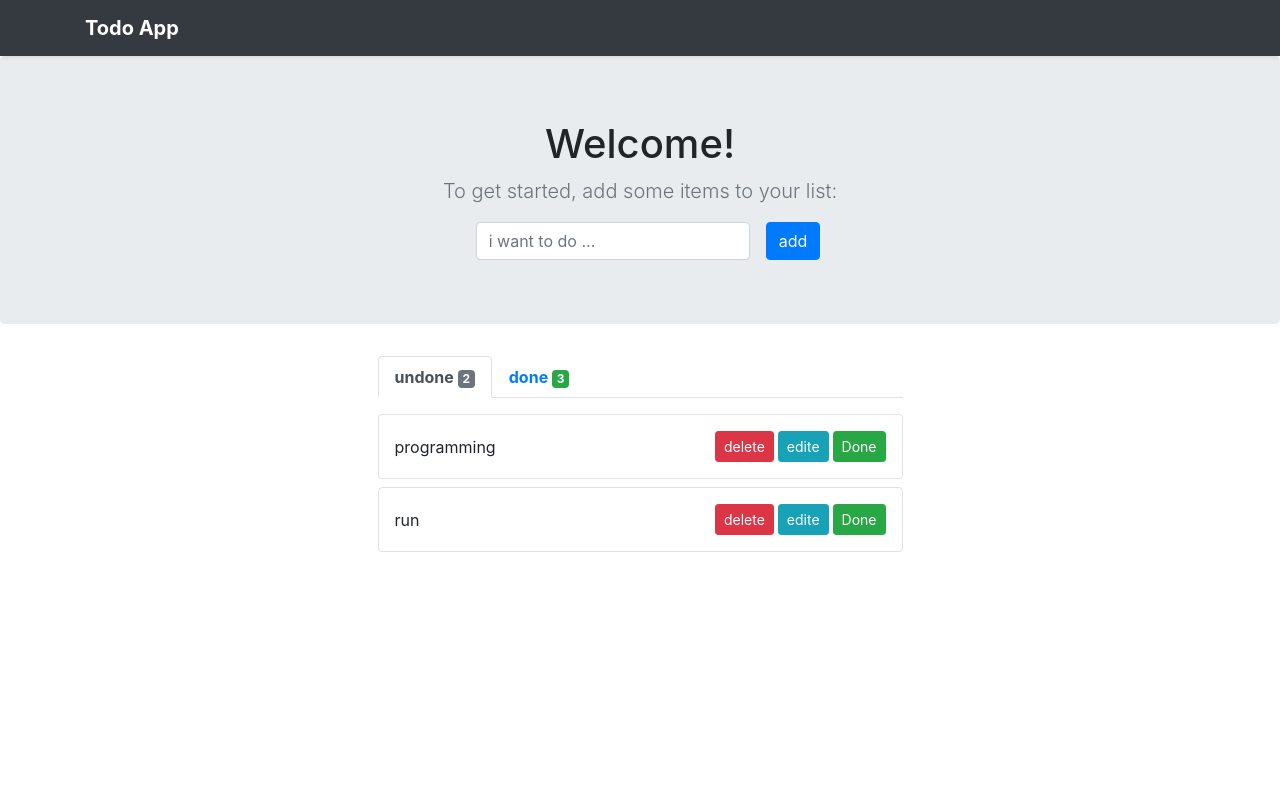
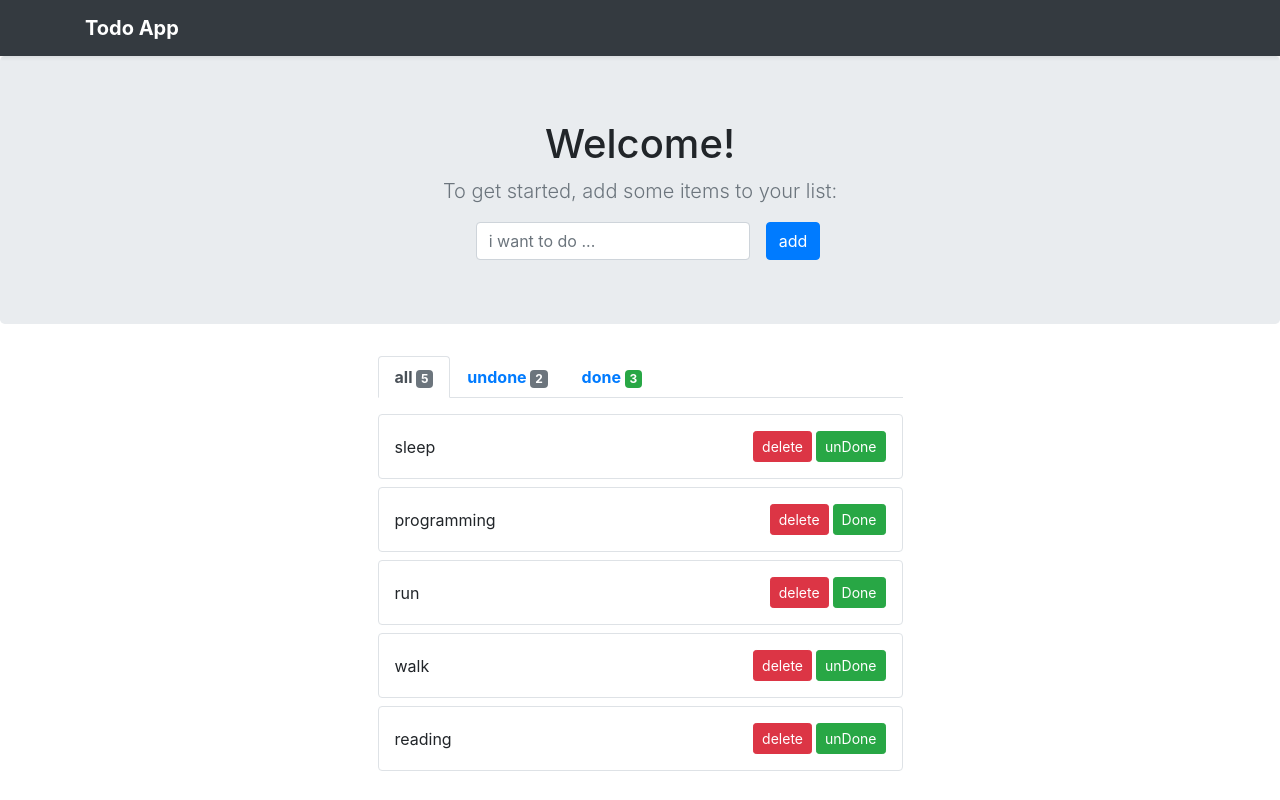
Before and after one commit to fezebr/todolist-vue, a Vue app: page / in a window 1280 px wide. Built offline with nearby package versions, Linux system fonts and the light colour scheme.

Commit message:
add pinia

```diff
--- a/package.json
+++ b/package.json
@@ -9,6 +9,7 @@
   "dependencies": {
     "bootstrap-vue": "^2.21.2",
     "core-js": "^3.6.5",
+    "pinia": "^2.0.23",
     "vue": "^3.0.0"
   },
   "devDependencies": {
--- a/src/App.vue
+++ b/src/App.vue
@@ -4,7 +4,7 @@
       <Header />
       <main>
         <section class="jumbotron">
-          <AddTask @add-task="addTask" />
+          <AddTask />
         </section>
         <div class="todosList">
           <div class="container">
@@ -14,37 +14,55 @@
                   <a
                     :class="[
                       'nav-item nav-link font-weight-bold',
-                      !doneStatus ? 'active' : '',
+                      doneStatus === 'all' ? 'active' : '',
                     ]"
                     id="nav-home-tab"
-                    @click="setStatus(false)"
+                    @click="setStatus('all')"
                   >
-                    undone
+                    all
                     <span class="badge badge-secondary">{{
-                      tasks.filter((i) => i.status == false).length
+                      allTasks.length
                     }}</span>
                   </a>
                   <a
                     :class="[
                       'nav-item nav-link font-weight-bold',
-                      doneStatus ? 'active' : '',
+                      doneStatus === 'unCompletedTasks' ? 'active' : '',
+                    ]"
+                    id="nav-home-tab"
+                    @click="setStatus('unCompletedTasks')"
+                  >
+                    undone
+                    <span class="badge badge-secondary">{{
+                      unCompletedTasks.length
+                    }}</span>
+                  </a>
+                  <a
+                    :class="[
+                      'nav-item nav-link font-weight-bold',
+                      doneStatus === 'completedTasks' ? 'active' : '',
                     ]"
                     id="nav-profile-tab"
-                    @click="setStatus(true)"
+                    @click="setStatus('completedTasks')"
                   >
                     done
                     <span class="badge badge-success">{{
-                      tasks.filter((i) => i.status == true).length
+                      completedTasks.length
                     }}</span>
                   </a>
                 </div>
               </nav>
 
               <Tasks
-                :tasks="tasks.filter((i) => i.status === doneStatus)"
+                :tasks="
+                  doneStatus === 'all'
+                    ? allTasks
+                    : doneStatus === 'completedTasks'
+                    ? completedTasks
+                    : unCompletedTasks
+                "
                 @handle-status="handleStatus"
                 @delete-task="handleDeleteTask"
-                @edite-task="handleEditTask"
               />
             </div>
           </div>
@@ -62,34 +80,28 @@ import Header from "./components/Header";
 import AddTask from "./components/AddTask";
 import Tasks from "./components/Tasks";
 import { ref } from "@vue/reactivity";
+import { useTasksStore } from "./stores/tasks.store";
+import { computed } from "@vue/runtime-core";
+import { storeToRefs } from "pinia";
 
-const tasks = ref([
-  { id: 1, text: "sleep", status: true, editInput: false },
-  { id: 2, text: "programming", status: false, editInput: false },
-  { id: 3, text: "run", status: false, editInput: false },
-  { id: 4, text: "walk", status: true, editInput: false },
-  { id: 5, text: "reading", status: true, editInput: false },
-]);
-const doneStatus = ref(false);
-
-////// Add
-const addTask = (task) => tasks.value.push(task);
+const doneStatus = ref("all");
+const tasksStore = useTasksStore();
+const { allTasks, unCompletedTasks, completedTasks } = storeToRefs(tasksStore);
 
 ///// delete
-const handleDeleteTask = (id) =>
-  (tasks.value = tasks.value.filter((i) => i.id !== id));
+const handleDeleteTask = (id) => tasksStore.handleDeleteTask(id);
 
 ///// change tabs
-const setStatus = (status) => (doneStatus.value = status);
+const setStatus = (status) => {
+  doneStatus.value = status;
+};
 
-///// change status
-const handleStatus = (id) => {
-  const todoIndex = tasks.value.findIndex((item) => item.id === id);
-  tasks.value[todoIndex].status = !tasks.value[todoIndex].status;
-};
-//edite task
-const handleEditTask = (id) => {
-  const todoIndex = tasks.value.findIndex((item) => item.id === id);
-  tasks.value[todoIndex].editInput = !tasks.value[todoIndex].editInput;
-};
+// ///// change status
+const handleStatus = (id) => tasksStore.handleStatus(id);
+
+// // //edite task
+// const handleEditTask = (id) => {
+//   //   const todoIndex = tasks.value.findIndex((item) => item.id === id);
+//   //   tasks.value[todoIndex].editInput = !tasks.value[todoIndex].editInput;
+// };
 </script>
--- a/src/components/AddTask.vue
+++ b/src/components/AddTask.vue
@@ -18,21 +18,22 @@
 
 <script setup>
 import { ref } from "@vue/reactivity";
+import { useTasksStore } from "../stores/tasks.store";
 
 const text = ref("");
-const emit = defineEmits(["add-task"]);
+
+const tasksStore = useTasksStore();
+
 const onSubmit = (e) => {
   e.preventDefault();
-  const newTask = {
-    id: Math.floor(Math.random() * 1000000),
-    text: text.value,
-    status: false,
-  };
 
-  if (!text.value) {
-    alert("text field id empty");
-  } else {
-    emit("add-task", newTask);
+  if (!text.value) alert("text field id empty");
+  else {
+    tasksStore.addTask({
+      id: Math.floor(Math.random() * 1000000),
+      text: text.value,
+      status: false,
+    });
     text.value = "";
   }
 };
--- a/src/components/Task.vue
+++ /dev/null
@@ -1,45 +0,0 @@
-<template>
-  <div
-    class="d-flex justify-content-between align-items-center border rounded p-3"
-  >
-    <div>
-      <div>{{ task.text }}</div>
-      <div v-if="task.editInput">
-        <input type="text" v-model="task.text" />
-      </div>
-    </div>
-
-    <div>
-      <button
-        type="button"
-        class="btn btn-danger btn-sm ml-1"
-        @click="$emit('delete-task', task.id)"
-      >
-        delete
-      </button>
-
-      <button
-        type="button"
-        class="btn btn-info btn-sm ml-1"
-        @click="$emit('edite-task', task.id)"
-      >
-        edite
-      </button>
-
-      <button
-        type="button"
-        class="btn btn-success btn-sm ml-1"
-        @click="$emit('handle-status', task.id)"
-      >
-        {{ task.status ? "unDone" : "Done" }}
-      </button>
-    </div>
-  </div>
-</template>
-
-<script setup>
-defineProps({
-  task: Object,
-});
-defineEmits(["delete-task", "handle-status", "edite-task"]);
-</script>
--- a/src/components/Tasks.vue
+++ b/src/components/Tasks.vue
@@ -1,17 +1,53 @@
 <template>
   <div v-for="task in tasks" :key="task.id" class="col-6 mb-2">
-    <Task
-      :task="task"
-      @delete-task="$emit('delete-task', task.id)"
-      @handle-status="$emit('handle-status', task.id)"
-      @edite-task="$emit('edite-task', task.id)"
-    />
+    <div
+      class="
+        d-flex
+        justify-content-between
+        align-items-center
+        border
+        rounded
+        p-3
+      "
+    >
+      <div>
+        <div>{{ task.text }}</div>
+        <!-- <div v-if="task.editInput">
+          <input type="text" v-model="task.text" />
+        </div> -->
+      </div>
+
+      <div>
+        <button
+          type="button"
+          class="btn btn-danger btn-sm ml-1"
+          @click="$emit('delete-task', task.id)"
+        >
+          delete
+        </button>
+
+        <!-- <button
+          type="button"
+          class="btn btn-info btn-sm ml-1"
+          @click="$emit('edite-task', task.id)"
+        >
+          edite
+        </button> -->
+
+        <button
+          type="button"
+          class="btn btn-success btn-sm ml-1"
+          @click="$emit('handle-status', task.id)"
+        >
+          {{ task.status ? "unDone" : "Done" }}
+        </button>
+      </div>
+    </div>
   </div>
 </template>
 
 <script setup>
 import { defineProps } from "@vue/runtime-core";
-import Task from "./Task";
 
 defineProps({
   tasks: Array,
--- a/src/main.js
+++ b/src/main.js
@@ -1,4 +1,5 @@
 import { createApp } from 'vue'
+import { createPinia } from 'pinia'
 import App from './App.vue'
 
-createApp(App).mount('#app')
+createApp(App).use(createPinia()).mount('#app')
--- /dev/null
+++ b/src/stores/tasks.store.js
@@ -0,0 +1,37 @@
+import { defineStore } from "pinia";
+
+export const useTasksStore = defineStore("tasksStore", {
+  state: () => ({
+    tasks: [
+      { id: 1, text: "sleep", status: true },
+      { id: 2, text: "programming", status: false },
+      { id: 3, text: "run", status: false },
+      { id: 4, text: "walk", status: true },
+      { id: 5, text: "reading", status: true },
+    ],
+  }),
+
+  getters: {
+    allTasks: (state) => {
+      return state.tasks;
+    },
+    completedTasks: (state) => {
+      return state.tasks.filter((i) => i.status == true);
+    },
+    unCompletedTasks: (state) => {
+      return state.tasks.filter((i) => i.status == false);
+    },
+  },
+  actions: {
+    addTask(task) {
+      this.tasks.push(task);
+    },
+    handleDeleteTask(taskId) {
+      this.tasks = this.tasks.filter((task) => task.id !== taskId);
+    },
+    handleStatus(taskId) {
+      const todoIndex = this.tasks.findIndex((item) => item.id === taskId);
+      this.tasks[todoIndex].status = !this.tasks[todoIndex].status;
+    },
+  },
+});
```
Also changed, not shown: 2 other files (tests, documents, lock files or other folders).
